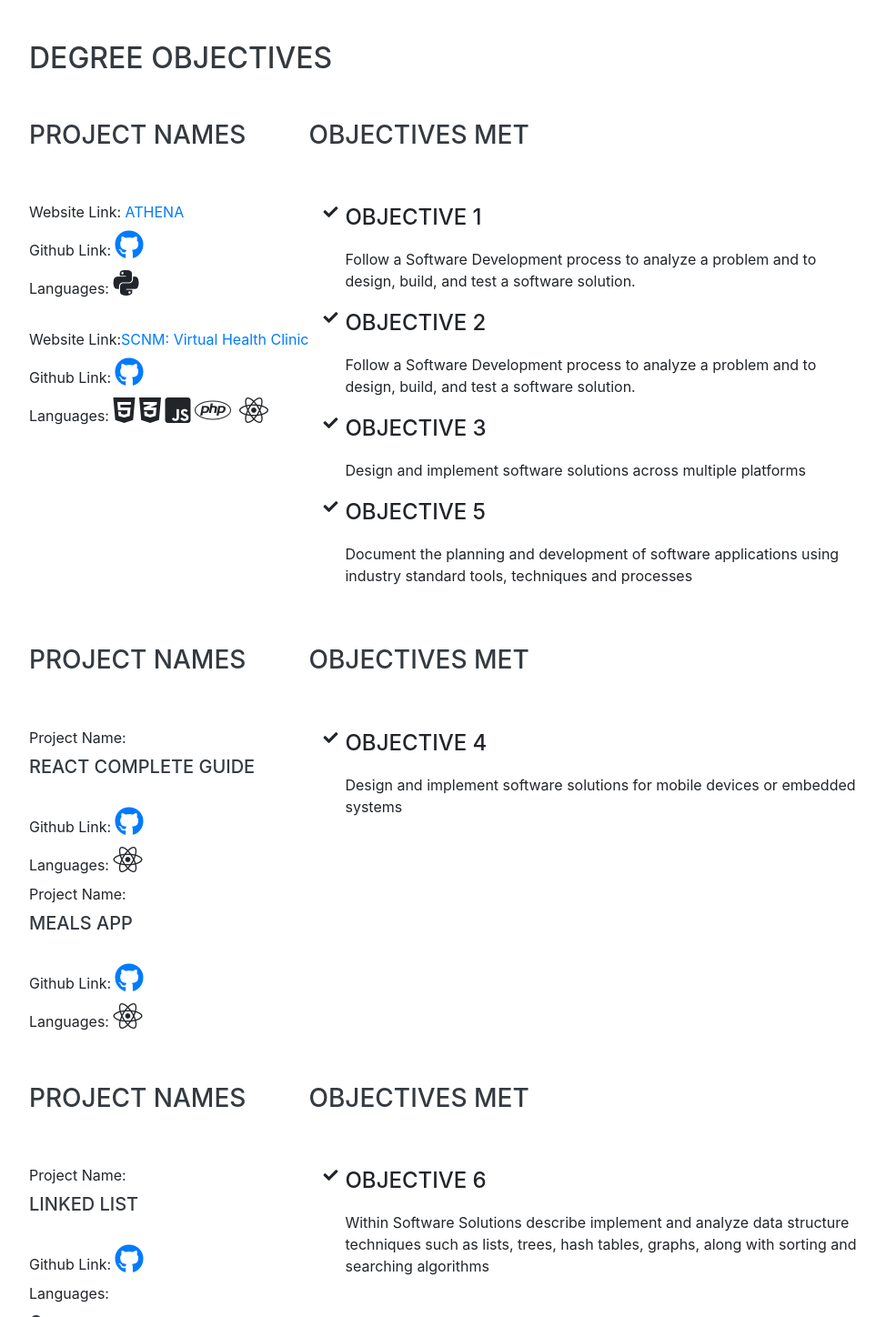
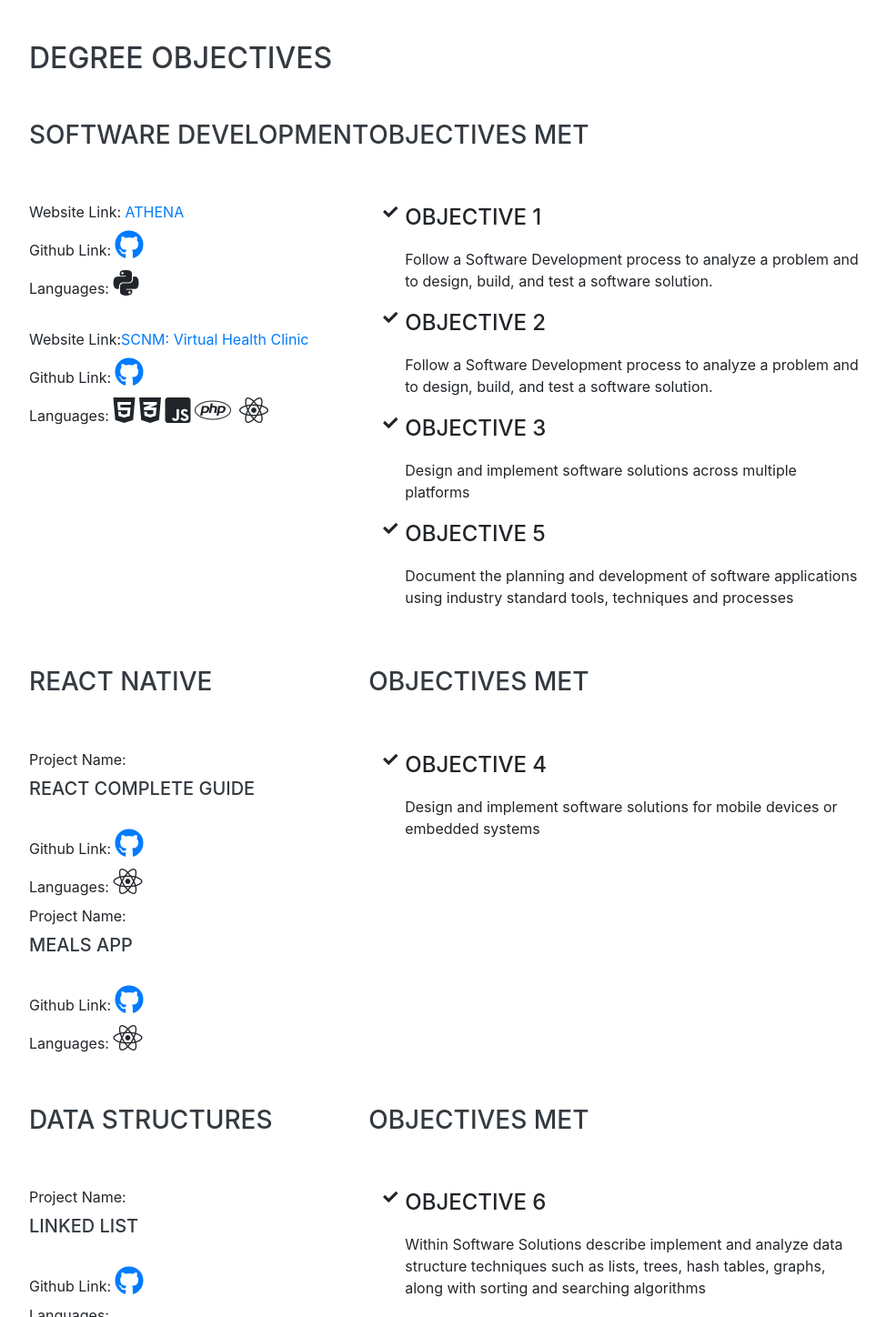
Before and after one commit to JasJohn3/JLJPortfolio, a website with bundled scripts: page index.html in a window 1280 px wide. Shown: the part 6522-7970 px from the top of the page at 91% size, without its empty margins (288-1262 px from the left). Built offline with nearby package versions, Linux system fonts and the light colour scheme; some icons are missing; a web font is replaced by a local one.

Commit message:
project names

```diff
--- a/index.html
+++ b/index.html
@@ -287,7 +287,7 @@
       <div class="w-100">
         <h2 class="mb-5">Degree Objectives</h2>
         <div class="wrapper-container" style="display: grid; grid-template-columns: auto auto; justify-content: space-between;">
-          <div><h3>Project Names</h3></div>
+          <div><h3>Software Development</h3></div>
           <div><h3>Objectives Met</h3></div>
           <div class="projects-container">
             <br>
@@ -354,7 +354,7 @@
             <br>
             <br>
           </div>
-      <div><h3>Project Names</h3></div>
+      <div><h3>React Native</h3></div>
       <div><h3>Objectives Met</h3></div>
       <div class="projects-container">
         <br>
@@ -397,7 +397,7 @@
         <br>
         <br>
       </div>
-      <div><h3>Project Names</h3></div>
+      <div><h3>Data Structures</h3></div>
       <div><h3>Objectives Met</h3></div>
       <div class="projects-container">
         <div class="data-structures">
```
